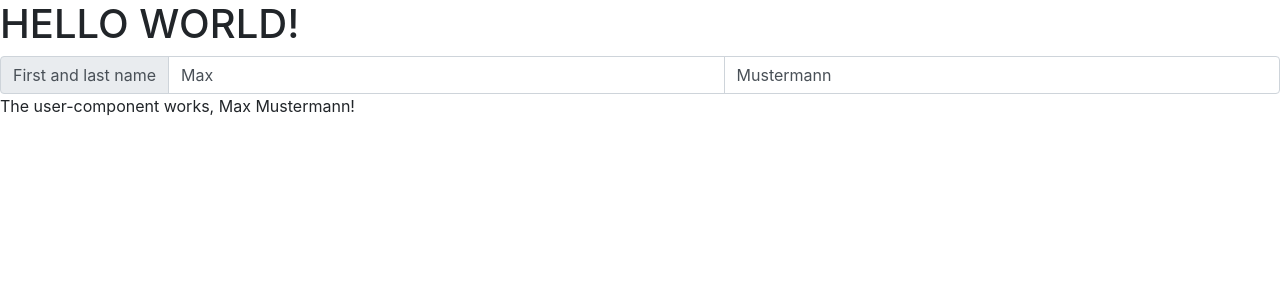
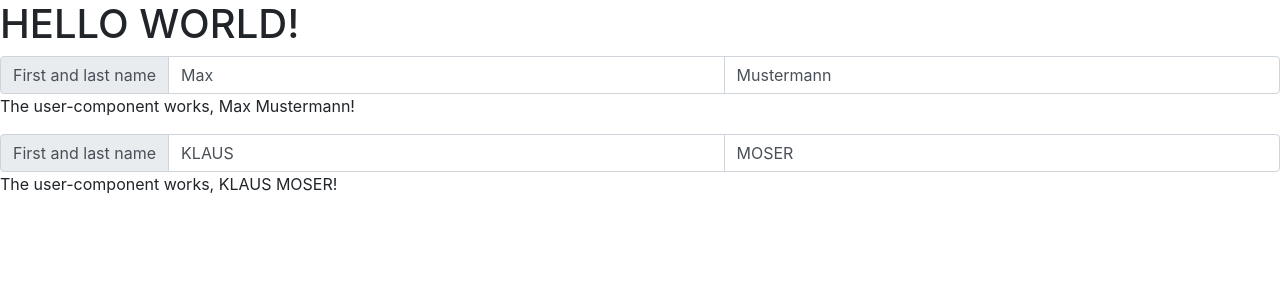
Before and after one commit to klaus-moser/angular-test, an Angular app: page / in a window 1280 px wide. Shown: the top 300 px of the page. Built offline with nearby package versions, Linux system fonts and the light colour scheme.

Commit message:
Custom event listening with @Input()

```diff
--- a/src/app/app.component.html
+++ b/src/app/app.component.html
@@ -1,7 +1,6 @@
 <h1>HELLO WORLD!</h1>
 
 <div>
-
   <app-user-component></app-user-component>
-
+  <app-user-component [firstName]="'KLAUS'" [lastName]="'MOSER'"></app-user-component>
 </div>
--- a/src/app/component/user-component/user-component.component.ts
+++ b/src/app/component/user-component/user-component.component.ts
@@ -1,4 +1,4 @@
-import { Component, OnInit } from '@angular/core';
+import { Component, Input, OnInit } from '@angular/core';
 
 @Component({
   selector: 'app-user-component',
@@ -7,8 +7,8 @@ import { Component, OnInit } from '@angular/core';
 })
 export class UserComponentComponent implements OnInit {
 
-  firstName = "Max";
-  lastName = "Mustermann";
+  @Input() firstName = "Max";
+  @Input() lastName = "Mustermann";
 
   onFirstNameInput(event: any) {
     this.firstName = event.target.value;
```
